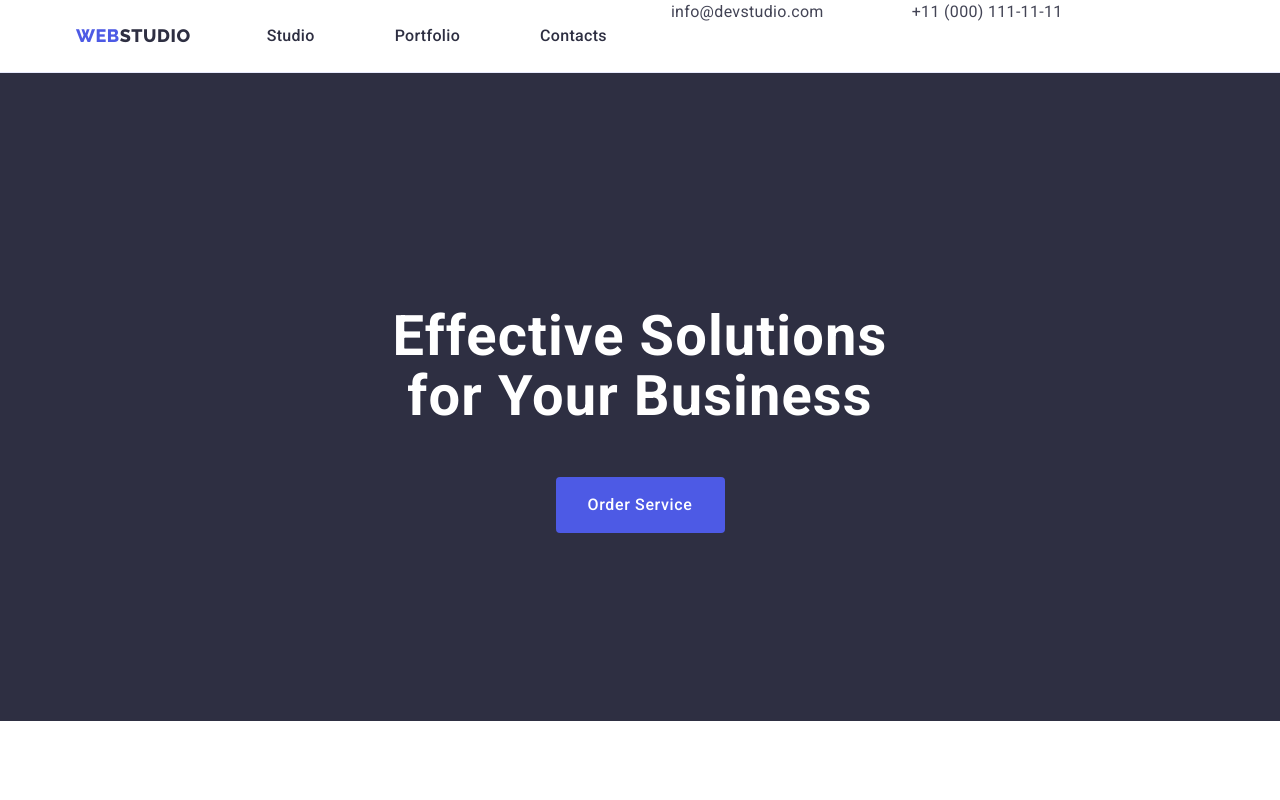
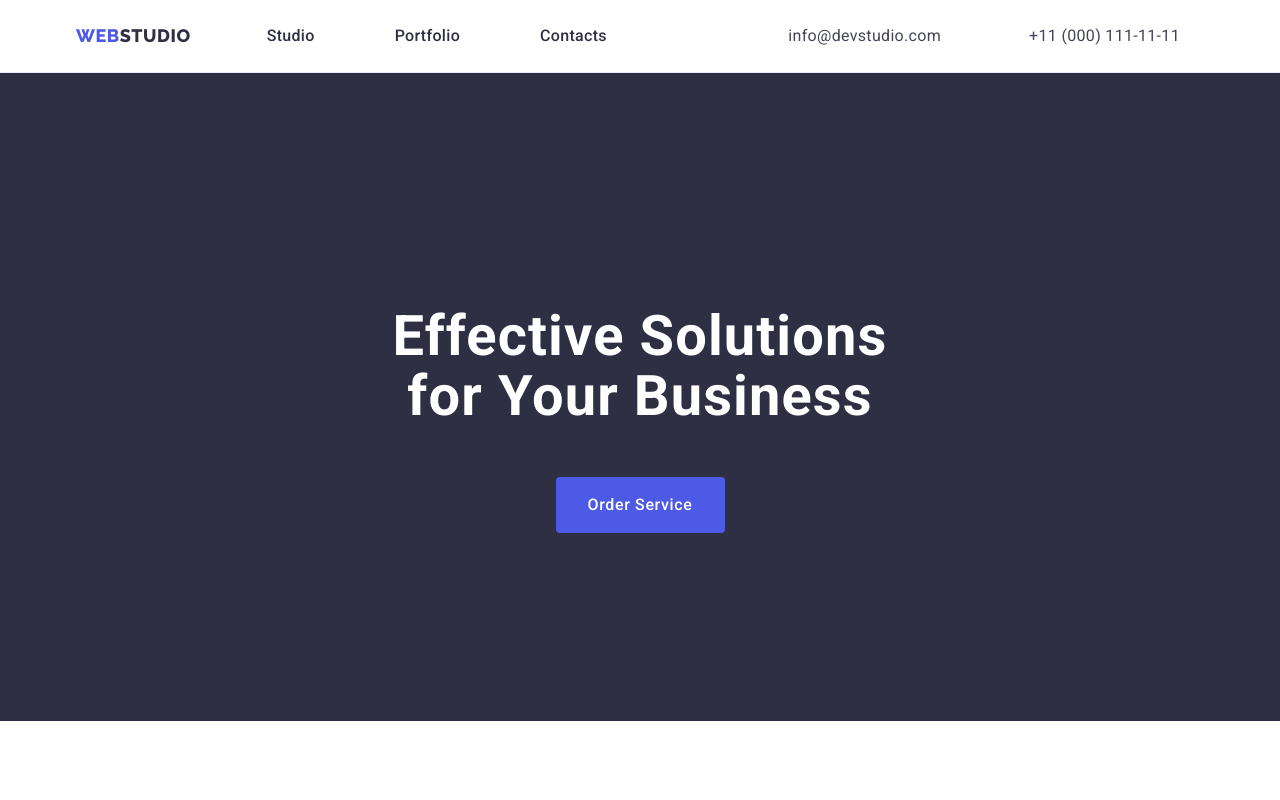
Before and after one commit to DenisBahuta/goit-markup-hw-03, a plain HTML site: page index.html in a window 1280 px wide. Shown: the top 800 px of the page. Drawn offline with nearby package versions, Linux system fonts and the light colour scheme.

Commit message:
create div class="header-inner container

```diff
--- a/index.html
+++ b/index.html
@@ -22,12 +22,9 @@
   <body>
     <!-- Header -->
     <header class="header-content">
-      <div class="container">
-        <div class="header-inner">
+      <div class="header-inner container">
         <nav class="nav-menu">
-            <a class="header-logo" href="./index.html"
-              >Web<span>Studio</span></a
-            >
+          <a class="header-logo" href="./index.html">Web<span>Studio</span></a>
           <ul class="nav-list">
             <li>
               <a class="nav-link" href="./index.html">Studio</a>
@@ -50,7 +47,6 @@
             </li>
           </ul>
         </address>
-        </div>
       </div>
     </header>
     <main>
```
Lines whose indentation alone changed are shown as unchanged.
